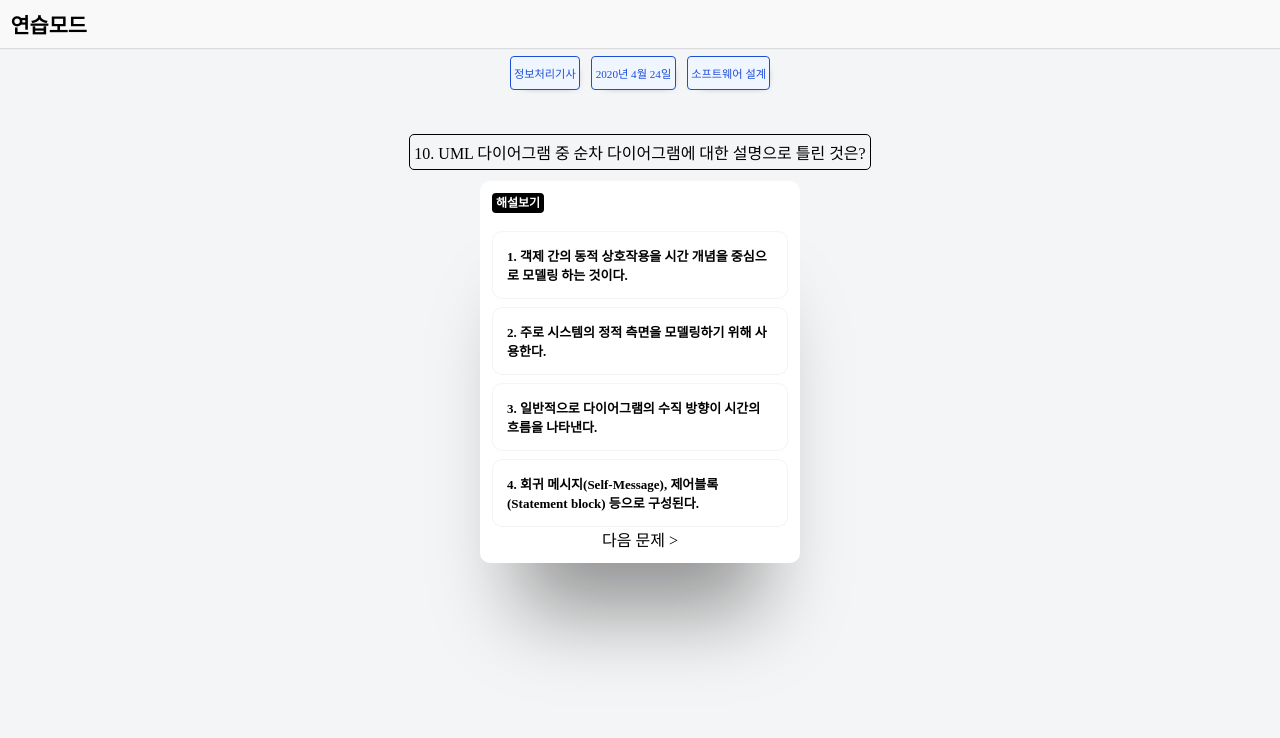
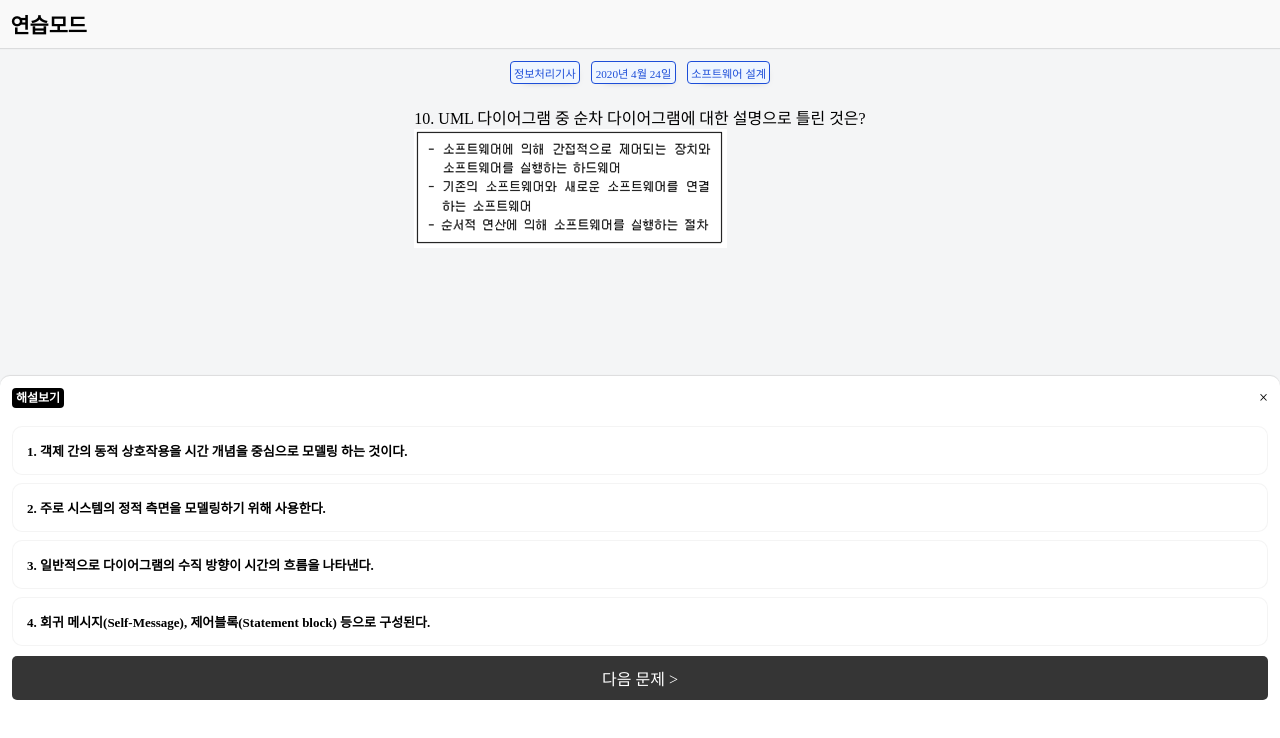
Before and after one commit to popcorn0125/SmartLicense, a Vue app: page /PracticeMode in a window 1280 px wide. Shown: the top 738 px of the page. Built offline with nearby package versions, Linux system fonts and the light colour scheme.

Commit message:
240715 권지용 문제이미지추가, 연습모드풀이페이지 완료

```diff
--- a/src/ContentPage/PracticeMode.vue
+++ b/src/ContentPage/PracticeMode.vue
@@ -14,23 +14,31 @@
     </div>
     <div class="current_Q">
       <p>{{ Qnumber }}. {{ Question }}</p>
+      <img src="@/assets/testimg.png">
     </div>
-    <div class="radio-input">
+    <span class="toggle-btn" @click="toggleBottomSheet"></span>
+    <div class="radio-input" :class="{ 'is-visible': isBottomSheetVisible }">
       <div class="info">
         <span class="steps" @click="showExplanation">해설보기</span>
+        <span class="close-explanation" @click="toggleBottomSheet">&times;</span>
       </div>
-      <input type="radio" id="value-1" name="value-radio" value="value-1">
-      <label for="value-1">{{ Option1 }}</label>
-      <input type="radio" id="value-2" name="value-radio" value="value-2">
-      <label for="value-2">{{ Option2 }}</label>
-      <input type="radio" id="value-3" name="value-radio" value="value-3">
-      <label for="value-3">{{ Option3 }}</label>
-      <input type="radio" id="value-4" name="value-radio" value="value-4">
-      <label for="value-4">{{ Option4 }}</label>
-      <span class="result success">정답입니다.</span>
-      <span class="result error">오답입니다.</span>
-      <div class="btn_collection">
+      <div class="scrollable">
+        <input type="radio" id="value-1" name="value-radio" value="value-1" @click="checkAnswer(1)">
+        <label for="value-1">{{ Option1 }}</label>
+        <input type="radio" id="value-2" name="value-radio" value="value-2" @click="checkAnswer(2)">
+        <label for="value-2">{{ Option2 }}</label>
+        <input type="radio" id="value-3" name="value-radio" value="value-3" @click="checkAnswer(3)">
+        <label for="value-3">{{ Option3 }}</label>
+        <input type="radio" id="value-4" name="value-radio" value="value-4" @click="checkAnswer(4)">
+        <label for="value-4">{{ Option4 }}</label>
+      </div>
+      <!-- <span class="result success" v-if="displayCorrectAnswer">정답입니다.</span>
+      <span class="result error" v-if="displayWrongAnswer">오답입니다.</span> -->
+      <div class="btn_collection" @click="verifyAnswer" v-if="Qnumber<20">
         다음 문제 >
+      </div>
+      <div class="btn_collection" @click="verifyAnswer" v-if="Qnumber==20">
+        {{ Subject }} 점수 보기
       </div>
     </div>
     <div class="last_Q" v-if="Qnumber == 20">
@@ -69,34 +77,41 @@ export default {
       Description: "순차 다이어그램은 행위 다이어그램이므로 동적이고, 순차적인 표현을 위한 다이어그램이다.",
       correctAnswer: 2, // 정답 번호
       selectedOption: null,
-      displayWrongAnswer: false,
-      displayCorrectAnswer: false,
+      // displayWrongAnswer: false,
+      // displayCorrectAnswer: false,
       showCorrectAnswer: false,
       isModalVisivle: false,
+      isBottomSheetVisible: true,
     }
   },
   methods: {
     checkAnswer(option) {
       this.selectedOption = option;
-      this.showCorrectAnswer = false;
+      // this.showCorrectAnswer = false;
+      // this.displayWrongAnswer=true;
+      // this.displayCorrectAnswer = true;
     },
 
-    verifyAnswer() {
-      this.showCorrectAnswer = true;
-      if (this.selectedOption === this.correctAnswer) {
-        this.displayCorrectAnswer = true;
-        this.displayWrongAnswer = false;
-      } else {
-        this.displayCorrectAnswer = false;
-        this.displayWrongAnswer = true;
-      }
-    },
+    // verifyAnswer() {
+    //   this.showCorrectAnswer = true;
+    //   if (this.selectedOption === this.correctAnswer) {
+    //     this.displayCorrectAnswer = true;
+    //     this.displayWrongAnswer = false;
+    //   } else {
+    //     this.displayCorrectAnswer = false;
+    //     this.displayWrongAnswer = true;
+    //   }
+    // },
 
     showExplanation() {
       this.isModalVisivle = true;
     },
     closeModal() {
       this.isModalVisivle = false;
+    },
+
+    toggleBottomSheet() {
+      this.isBottomSheetVisible = !this.isBottomSheetVisible;
     },
   },
 
@@ -111,15 +126,21 @@ export default {
 
 <style scoped>
 .practive_mode_container {
-  top: 7%;
+  top: 6%;
   position: fixed;
-  height: calc(100% - 16%);
+  height: 94%;
   display: flex;
   flex-direction: column;
   align-items: center;
   width: 100%;
 }
+.scrollable{
+  overflow-y: auto;
 
+}
+.scrollable::-webkit-scrollbar{
+  display: none;
+}
 .select_test {
   margin-top: 0.5em;
   margin-bottom: 0.5em;
@@ -134,15 +155,9 @@ export default {
 .current_Q {
   margin: 0.7em;
   padding: 0.3em;
-  border: solid 1px #000;
-  border-radius: 5px;
   box-sizing: border-box;
-}
-
-.current_A {
-  display: flex;
-  flex-direction: column;
-  z-index: 1;
+  height: 95%;
+  z-index: 0;
 }
 
 .A_wrap {
@@ -162,6 +177,9 @@ export default {
 }
 
 .last_Q {
+  position: fixed;
+  right: 1em;
+  top: .7em;
   color: red;
   font-weight: bold;
   animation: blink-effect 1s ease-in-out infinite;
@@ -170,9 +188,14 @@ export default {
 .btn_collection {
   display: flex;
   width: 100%;
+  border-radius: 5px;
   align-items: center;
   justify-content: center;
   text-align: center;
+  background-color: #353535;
+  color: #fff;
+  padding: 10px;
+  margin-top: 10px;
 }
 
 /* 모달 스타일 */
@@ -208,14 +231,16 @@ export default {
 /* COMMON STYLES*/
 .popup-container {
   display: flex;
-  height: 10%;
+  height: 5%;
+  align-items: center;
+  margin-top: .5em;
 }
 
 .popup {
   margin: 0em .5em 0em .5em;
   box-shadow: 4px 4px 10px -10px rgba(0, 0, 0, 1);
   width: auto;
-  height: 50%;
+  height: 70%;
   padding: .3em;
   justify-content: left;
   align-items: center;
@@ -252,7 +277,18 @@ export default {
   color: #000;
   border-radius: 10px;
   box-shadow: 0px 87px 78px -39px rgba(0, 0, 0, 0.4);
-  width: 320px;
+  width: 100%;
+  position: fixed;
+  bottom: -100%;
+  transition: bottom .5s ease-in-out;
+  height: 53%;
+  /* overflow-y: auto; */
+  box-shadow: 0px -1px 1px 0px rgba(0, 0, 0, 0.1);
+
+}
+
+.radio-input.is-visible {
+  bottom: 0;
 }
 
 .info {
@@ -260,6 +296,31 @@ export default {
   display: flex;
   align-items: center;
   justify-content: space-between;
+}
+
+.toggle-btn {
+  position: relative;
+  width: 3em;
+  height: 3em;
+  margin-right: 2.7em;
+  margin-bottom: 1em;
+}
+
+.toggle-btn::after {
+  position: absolute;
+  left: 35px;
+  top: 20px;
+  content: '';
+  width: 1em;
+  /* 사이즈 */
+  height: 1em;
+  /* 사이즈 */
+  border-top: 5px solid #000;
+  /* 선 두께 */
+  border-right: 5px solid #000;
+  /* 선 두께 */
+  transform: rotate(315deg);
+  /* 각도 */
 }
 
 .question {
```
Also changed, not shown: src/assets/testimg.png (added).
